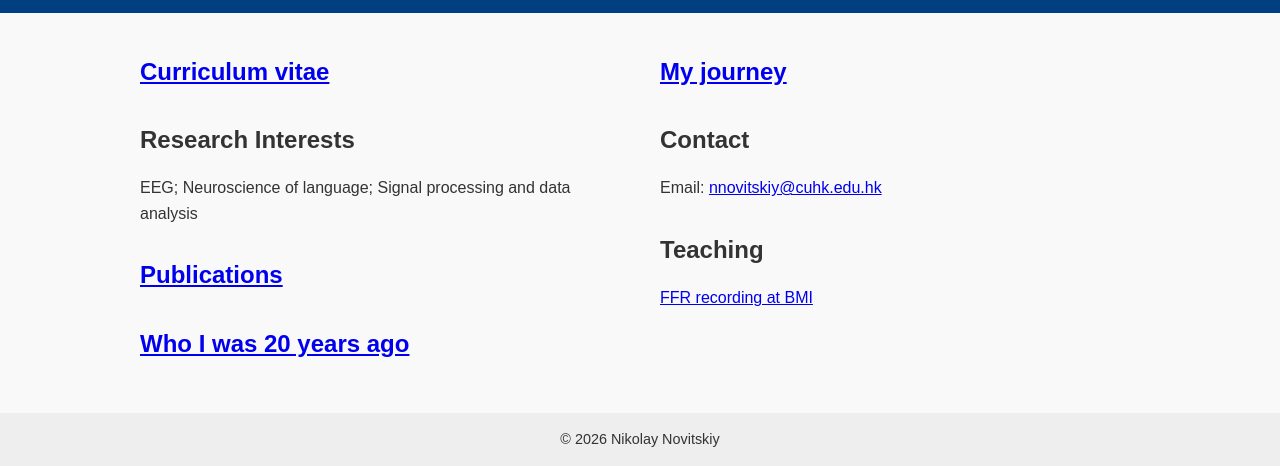
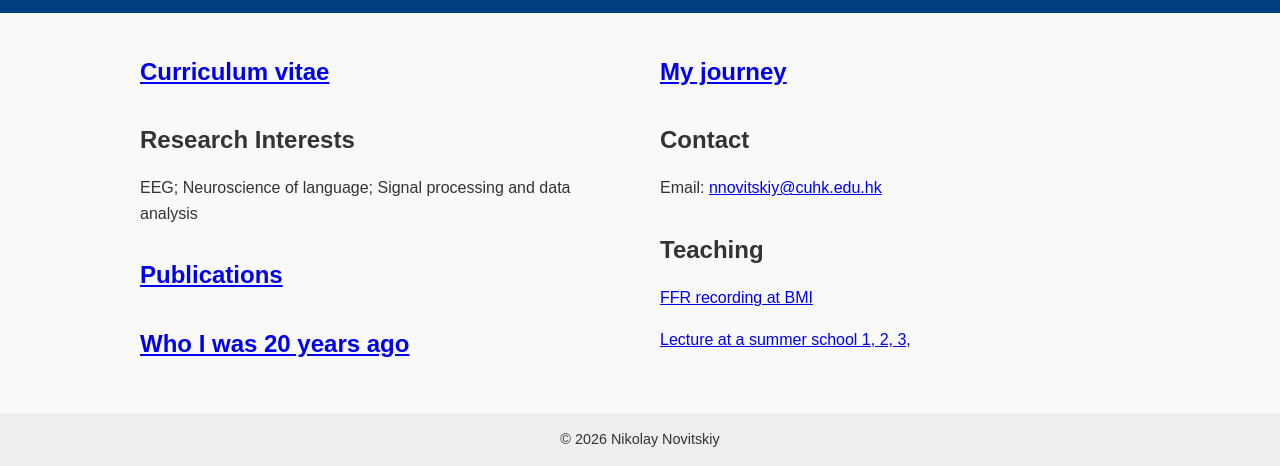
Before and after one commit to NikolayNovitskiy/NikolayNovitskiy.github.io, a plain HTML site: page index.html in a window 1280 px wide. Shown: the part 462-928 px from the top of the page. Drawn offline with Linux system fonts and the light colour scheme; some icons are missing.

Commit message:
Fix HTML encoding issues in index.html

```diff
--- a/index.html
+++ b/index.html
@@ -204,7 +204,10 @@ target="_blank">
    <section>
         <h2>Teaching</h2>
     <p>  <a href="https://www.youtube.com/watch?v=qw7sobTqpfo"  "target="_blank">FFR recording at BMI </a></p>
-    </section>
+    <p>  <a href="https://youtu.be/bWmqdWyE0Bs" "target="_blank"> Lecture at a summer school 1, </a>
+         <a href="https://youtu.be/xDV2akssB04" "target="_blank"> 2, </a>
+         <a href="https://youtu.be/8PccDipD7mQ" "target="_blank"> 3, </a> </p>
+   </section>
     </div>
     </main>
 
```
